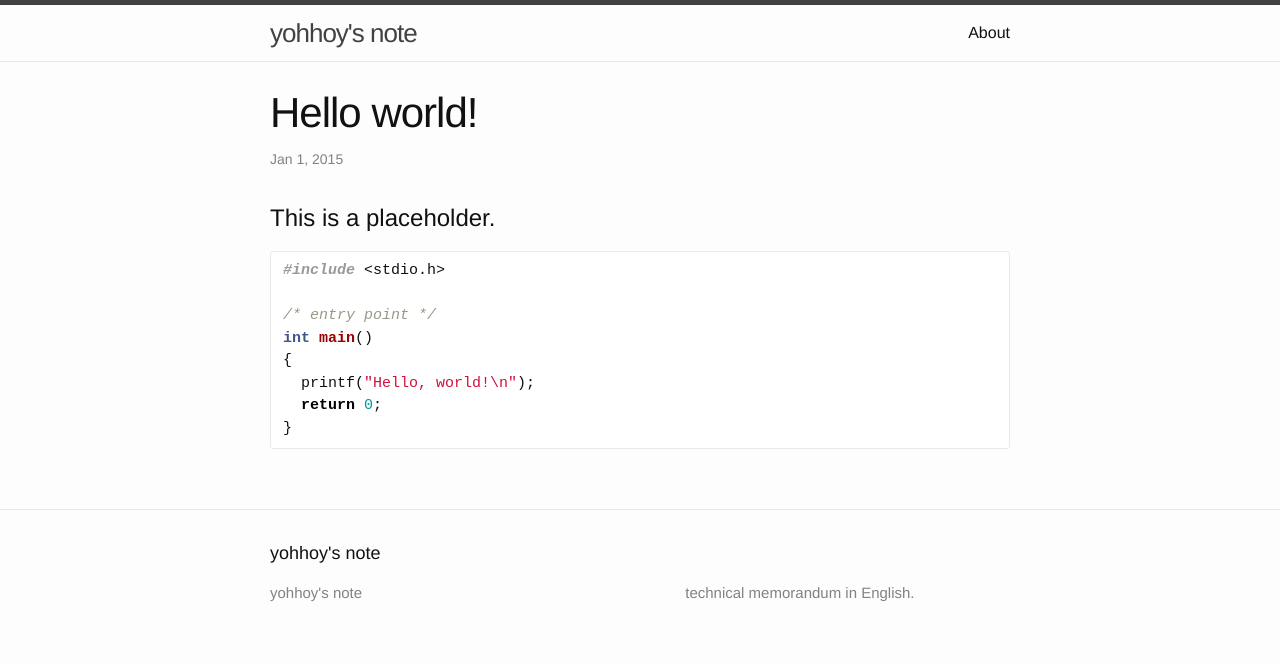
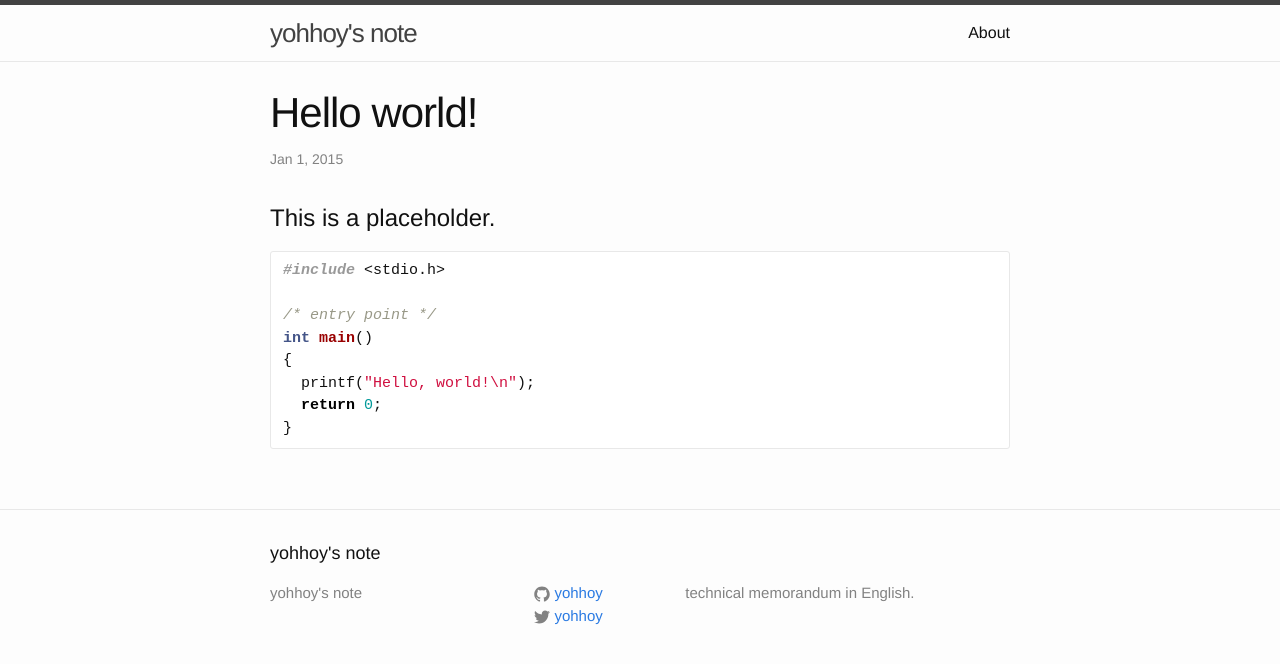
Before and after one commit to yohhoy/yohhoy.github.io, a Jekyll site: the page built from _posts/2015-01-01-hello-world.md, in a window 1280 px wide. Shown: the top 664 px of the page. Built offline with Jekyll 4.4.1, drawn with Linux system fonts in a browser that asks for light colours; Markdown is read by kramdown in place of the engine named in the settings.

Commit message:
add twitter/github username to page footer

```diff
--- a/_config.yml
+++ b/_config.yml
@@ -4,6 +4,9 @@ description: technical memorandum in English.
 url: http://yohhoy.github.io
 permalink: /:year-:month-:day/:title
 
+twitter_username: yohhoy
+github_username: yohhoy
+
 markdown: redcarpet
 highlighter: pygments
 safe: true
```
